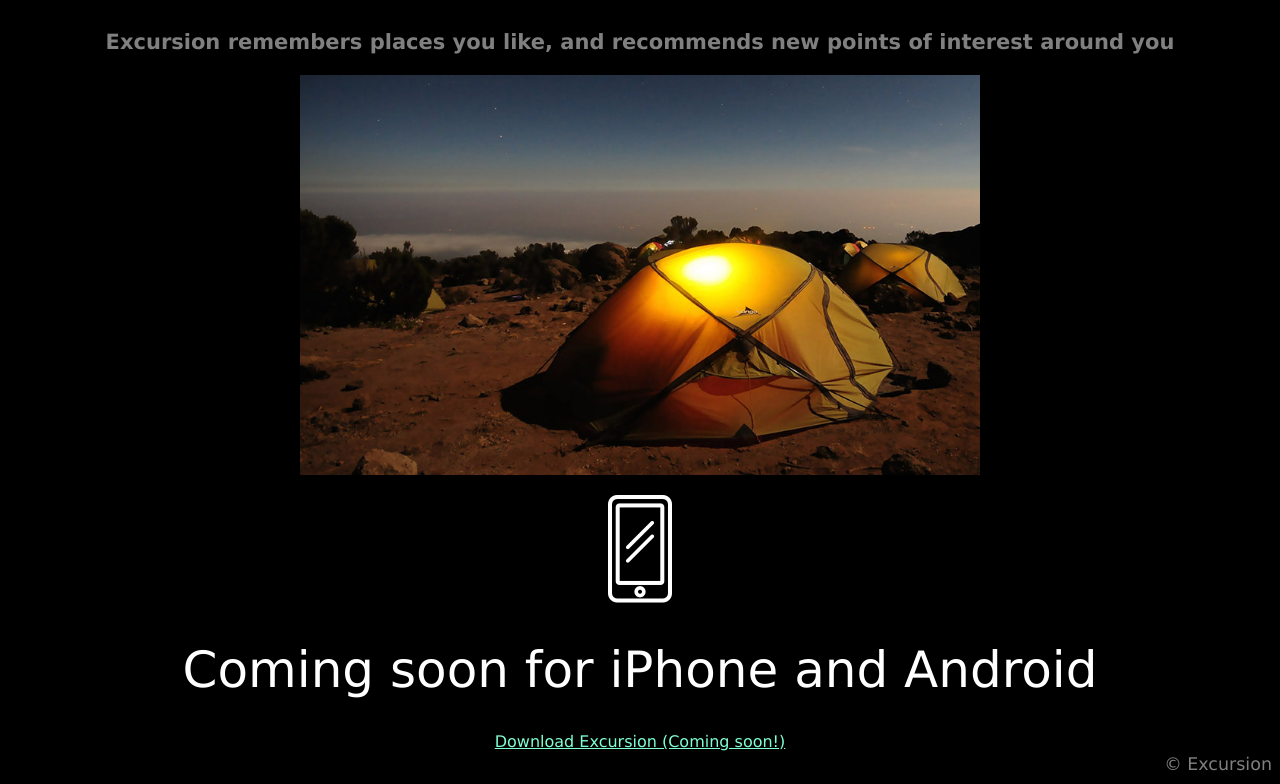
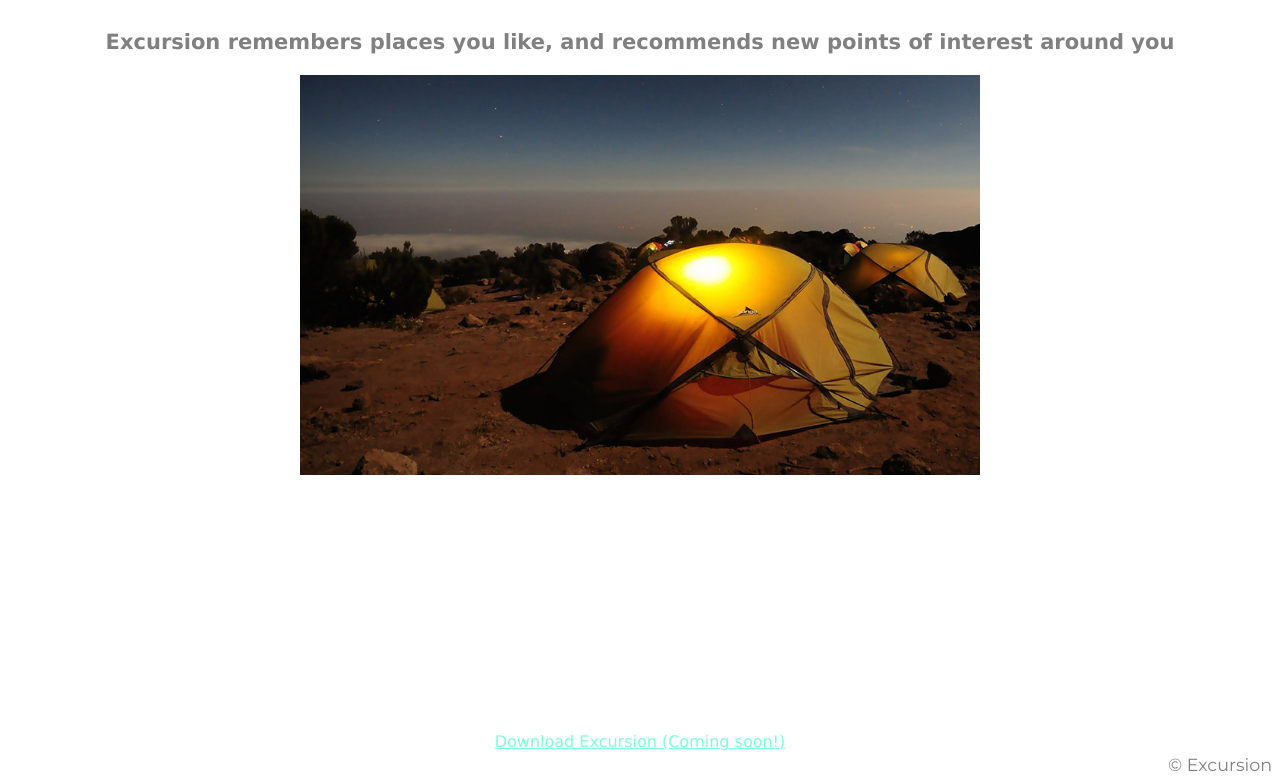
Before and after one commit to JaerenTredway-Codecademy-BWFS/excursion_2, a plain HTML site: page index.html in a window 1280 px wide. Shown: the part 409-1193 px from the top of the page. Drawn offline with Linux system fonts and the light colour scheme.

Commit message:
Update css with new font.

```diff
--- a/resources/css/style.css
+++ b/resources/css/style.css
@@ -1,6 +1,7 @@
 body {
-  background-color: Black;
+  background-color: "darkslategrey";
   text-align: center;
+  font-family: "Montserrat", sans-serif;
 }
 
 h1 {
@@ -47,7 +48,6 @@
 }
 
 footer {
-  font-family: verdana, "sans-serif";
   color: Gray;
   font-size: 21px;
   text-align: right;
```
